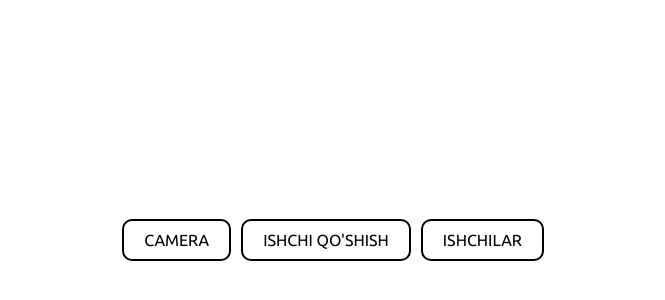
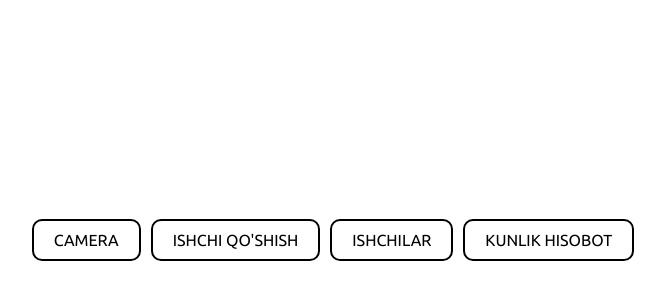
Before and after one commit to ShodiyevF/pokiza_face_app, a website: page src/public/index.html in a window 1280 px wide. Shown: the part 168-468 px from the top of the page, without its empty margins (307-972 px from the left). Drawn offline with Linux system fonts and the light colour scheme.

Commit message:
add to html

```diff
--- a/src/public/index.html
+++ b/src/public/index.html
@@ -4,7 +4,7 @@
     <meta charset="UTF-8">
     <meta http-equiv="X-UA-Compatible" content="IE=edge">
     <meta name="viewport" content="width=device-width, initial-scale=1.0">
-    <title>Document</title>
+    <title>face Id</title>
     <link rel="preconnect" href="https://fonts.googleapis.com"><link rel="preconnect" href="https://fonts.gstatic.com" crossorigin><link href="https://fonts.googleapis.com/css2?family=Raleway:wght@400;700&family=Ubuntu:wght@400;500;700&display=swap" rel="stylesheet">
     <style>
         a{
@@ -31,7 +31,8 @@
     <div class="content">
         <a style="margin-right: 10px; color: BLACK;" href="/facerecog">CAMERA</a>
         <a href="/addworker" style="margin-right: 10px;">ISHCHI QO'SHISH</a>
-        <a href="/workers">ISHCHILAR</a>
+        <a href="/workers" style="margin-right: 10px;">ISHCHILAR</a>
+        <a href="/settime">KUNLIK HISOBOT</a>
     </div>
 
 </body>
```
Also changed, not shown: src/public/pages/settime.html (+0 -1 lines).
